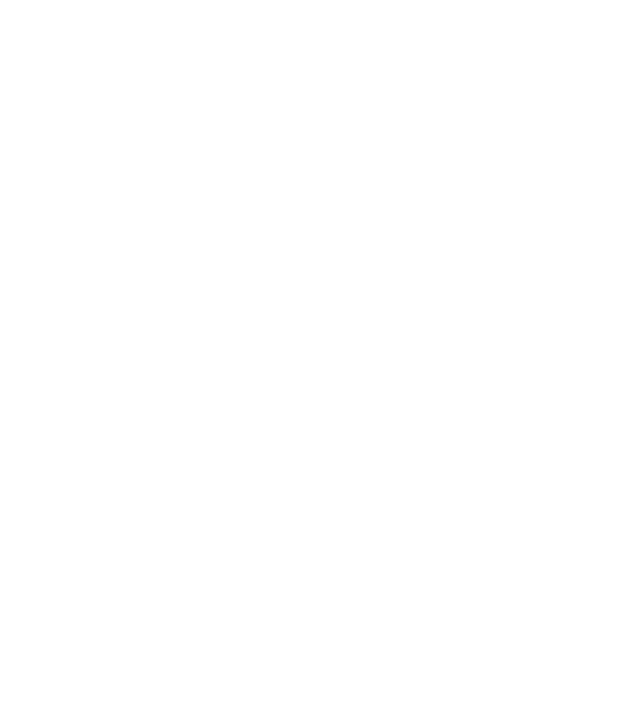
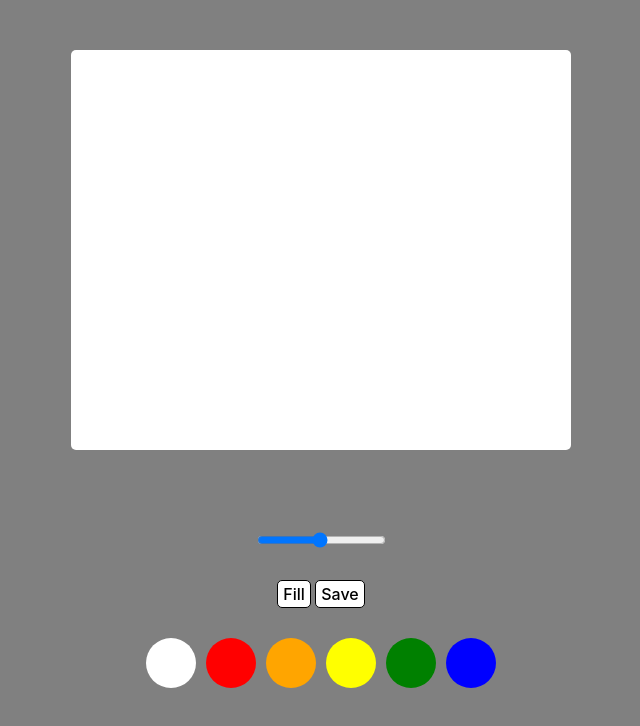
Before and after one commit to KmGun/study-vanilaJs-paintjs, a plain HTML site: page index.html in a window 1280 px wide. Shown: the whole page, without its empty margins (319-959 px from the left). Drawn offline with Linux system fonts and the light colour scheme.

Commit message:
220625 html&css 작업 완료

```diff
--- a/app.js
+++ b/app.js
@@ -0,0 +1,38 @@
+const canvas = document.getElementById('jsCanvas');
+const ctx = canvas.getContext('2d');
+
+ctx.strokeStyle = '#2c2c2c';
+ctx.lineWidth = "2.5";
+
+let painting = false;
+
+function stopPainting(event){
+    painting = false;
+}
+
+function startPainting(e){
+    painting = true;
+}
+function onMouseMove(event){
+    const x =  event.offsetX;
+    const y =  event.offsetY;
+};
+
+function onMouseDown(event){
+    painting = true;
+};
+
+function onMouseUp(event){
+    painting = false;
+}
+
+
+
+if (canvas){
+    canvas.addEventListener('mousemove',onMouseMove);
+    canvas.addEventListener('mousedown',startPainting);
+    canvas.addEventListener('mouseup',stopPainting);
+    canvas.addEventListener('mouseleave',stopPainting);
+
+
+}
--- a/index.html
+++ b/index.html
@@ -4,15 +4,28 @@
     <meta charset="UTF-8">
     <meta http-equiv="X-UA-Compatible" content="IE=edge">
     <meta name="viewport" content="width=device-width, initial-scale=1.0">
-    <link rel="stylesheet" href="styles.css">
-    <title>PaintJS</title>
+    <title>Paint JS</title>
+    <link rel="stylesheet" href="./styles.css">
 </head>
 <body>
-
-    <script src="app.js">
-
-    </script>
+    <canvas id="jsCanvas" class="canvas"></canvas>
+    <div class="control">
+        <div class="control__range">
+            <input id="jsRange" type="range" min="0.1" max="5.0" value="2.5" step="0.1">
+        </div>
+        <div class="control__btns">
+            <button id='jsMode'>Fill</button>
+            <button id='jsSave'>Save</button>
+        </div>
+        <div class="control__colors">
+            <div class="control__color" style="background-color:white;"></div>
+            <div class="control__color" style="background-color:red ;"></div>
+            <div class="control__color" style="background-color:orange ;"></div>
+            <div class="control__color" style="background-color:yellow ;"></div>
+            <div class="control__color" style="background-color:green;"></div>
+            <div class="control__color" style="background-color:blue;"></div>
+        </div>
+    </div>
+    <script src="./app.js"></script>
 </body>
-
-
 </html>
--- /dev/null
+++ b/reset.css
@@ -0,0 +1,43 @@
+html, body, div, span, applet, object, iframe,
+h1, h2, h3, h4, h5, h6, p, blockquote, pre,
+a, abbr, acronym, address, big, cite, code,
+del, dfn, em, img, ins, kbd, q, s, samp,
+small, strike, strong, sub, sup, tt, var,
+b, u, i, center,
+dl, dt, dd, ol, ul, li,
+fieldset, form, label, legend,
+table, caption, tbody, tfoot, thead, tr, th, td,
+article, aside, canvas, details, embed,
+figure, figcaption, footer, header, hgroup,
+menu, nav, output, ruby, section, summary,
+time, mark, audio, video {
+	margin: 0;
+	padding: 0;
+	border: 0;
+	font-size: 100%;
+	font: inherit;
+	vertical-align: baseline;
+}
+/* HTML5 display-role reset for older browsers */
+article, aside, details, figcaption, figure,
+footer, header, hgroup, menu, nav, section {
+	display: block;
+}
+body {
+	line-height: 1;
+}
+ol, ul {
+	list-style: none;
+}
+blockquote, q {
+	quotes: none;
+}
+blockquote:before, blockquote:after,
+q:before, q:after {
+	content: '';
+	content: none;
+}
+table {
+	border-collapse: collapse;
+	border-spacing: 0;
+}
--- a/styles.css
+++ b/styles.css
@@ -0,0 +1,52 @@
+@import "reset.css";
+body{
+    background-color: grey;
+    font-family: -apple-system, BlinkMacSystemFont, 'Segoe UI', Roboto, Oxygen, Ubuntu, Cantarell, 'Open Sans', 'Helvetica Neue', sans-serif;
+    display:flex; align-items: center; flex-direction: column;
+    padding-top: 50px;
+}
+.canvas{
+    background-color: white;
+    border-radius: 5px;
+    width:500px;
+    height:400px;
+    margin-bottom:50px;
+}
+
+
+.control{
+    display:flex; align-items: center; flex-direction: column;
+}
+
+.control .control__range{
+    margin:30px 0;
+}
+
+.control .control__colors{
+    display:flex;
+    margin:30px 0;
+}
+.control .control__colors .control__color {
+    width:50px;
+    height:50px;
+    border-radius: 25px;
+    cursor: pointer;
+    margin:0 5px;
+}
+
+.control .control__btns button{
+    all:unset;
+    cursor:pointer;
+
+    font-weight: 500;
+    border:1px solid black;
+    color:black;
+    padding:5px;
+    border-radius:5px;
+
+    background-color: white;
+}
+
+.control .control__btns button:active{
+    transform:scale(0.95)
+}
```
